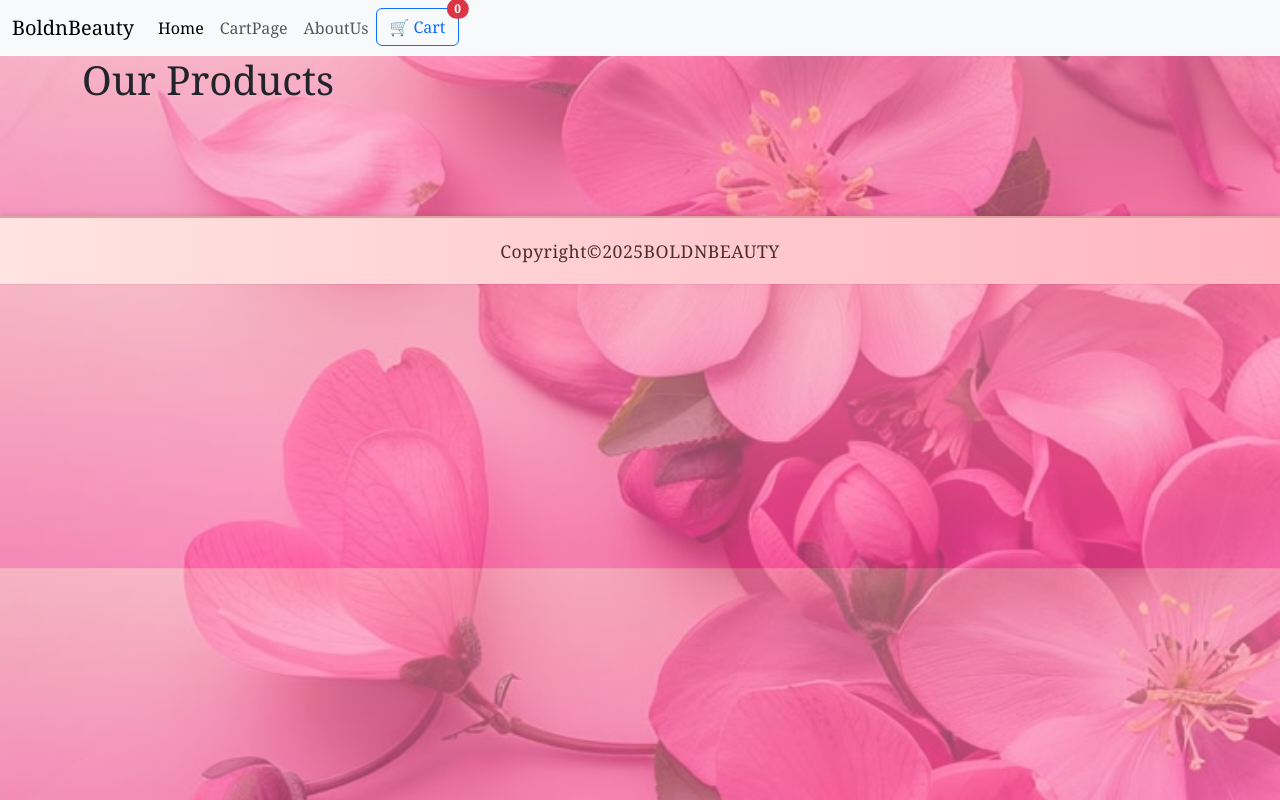
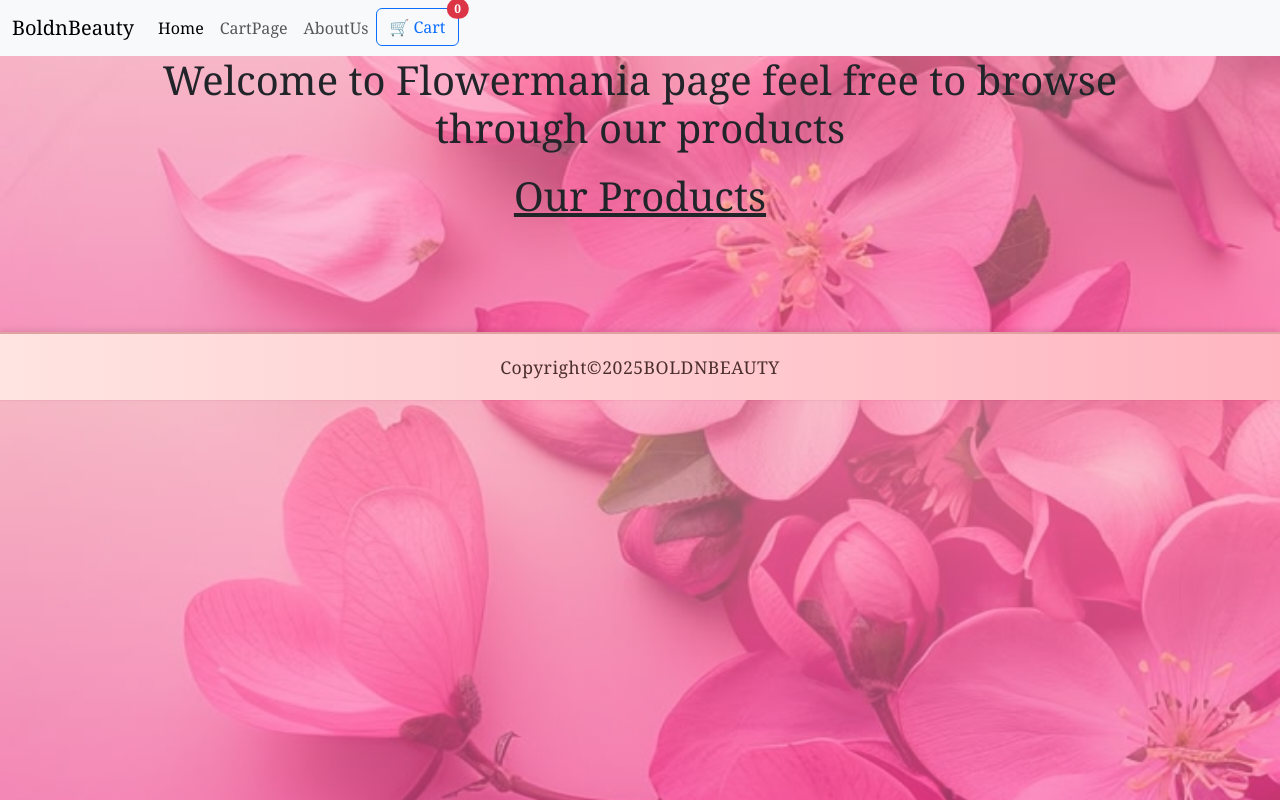
Before and after one commit to EdwardSnug/BoldnBeauty, a plain HTML site: page products.html in a window 1280 px wide. Drawn offline with nearby package versions, Linux system fonts and the light colour scheme; no server answers.

Commit message:
Updating Products page

```diff
--- a/products.html
+++ b/products.html
@@ -44,7 +44,8 @@
     </nav>
     <div class="container">
         <header>
-            <h1>Our Products</h1>
+            <h1 style="text-align: center; margin-bottom: 20px;">Welcome to Flowermania page feel free to browse through our products</h1>
+            <h1 style="text-align: center;"><u>Our Products</u></h1>
         </header>
         <main class="container">
         <section id="product-list" class="product-container">
```
